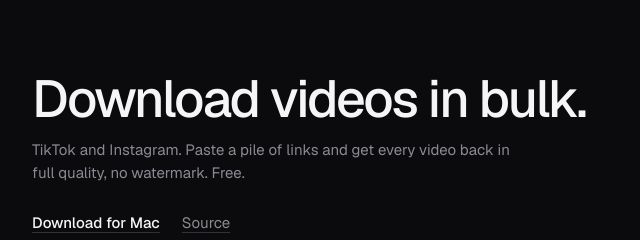
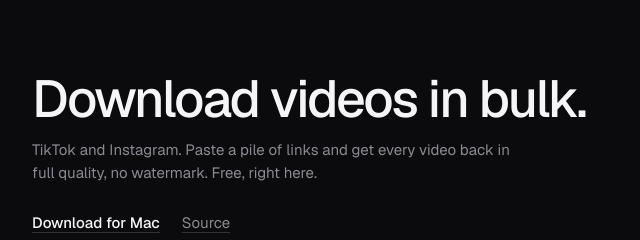
Before and after one commit to tarekmoumane-create/video-bulk-downloader-site, a website: page index.html in a window 1280 px wide. Shown: the top 240 px of the page, 112-752 px from the left. Drawn offline with nearby package versions, Linux system fonts and the light colour scheme.

```diff
--- a/index.html
+++ b/index.html
@@ -4,7 +4,7 @@
 <meta charset="utf-8">
 <meta name="viewport" content="width=device-width, initial-scale=1">
 <meta name="color-scheme" content="dark">
-<meta name="description" content="Download TikTok and Instagram videos in bulk. Full quality, no watermark. Free.">
+<meta name="description" content="Download TikTok and Instagram videos in bulk. Full quality, no watermark. Free, right in your browser.">
 <title>Video Downloader</title>
 <link rel="preconnect" href="https://fonts.googleapis.com">
 <link rel="preconnect" href="https://fonts.gstatic.com" crossorigin>
@@ -164,7 +164,7 @@
 <body>
 <main>
   <h1>Download videos in bulk.</h1>
-  <p class="lede">TikTok and Instagram. Paste a pile of links and get every video back in full quality, no watermark. Free.</p>
+  <p class="lede">TikTok and Instagram. Paste a pile of links and get every video back in full quality, no watermark. Free, right here.</p>
 
   <div class="get">
     <a href="download/Video-Downloader-mac.zip" download>Download for Mac</a>
```
